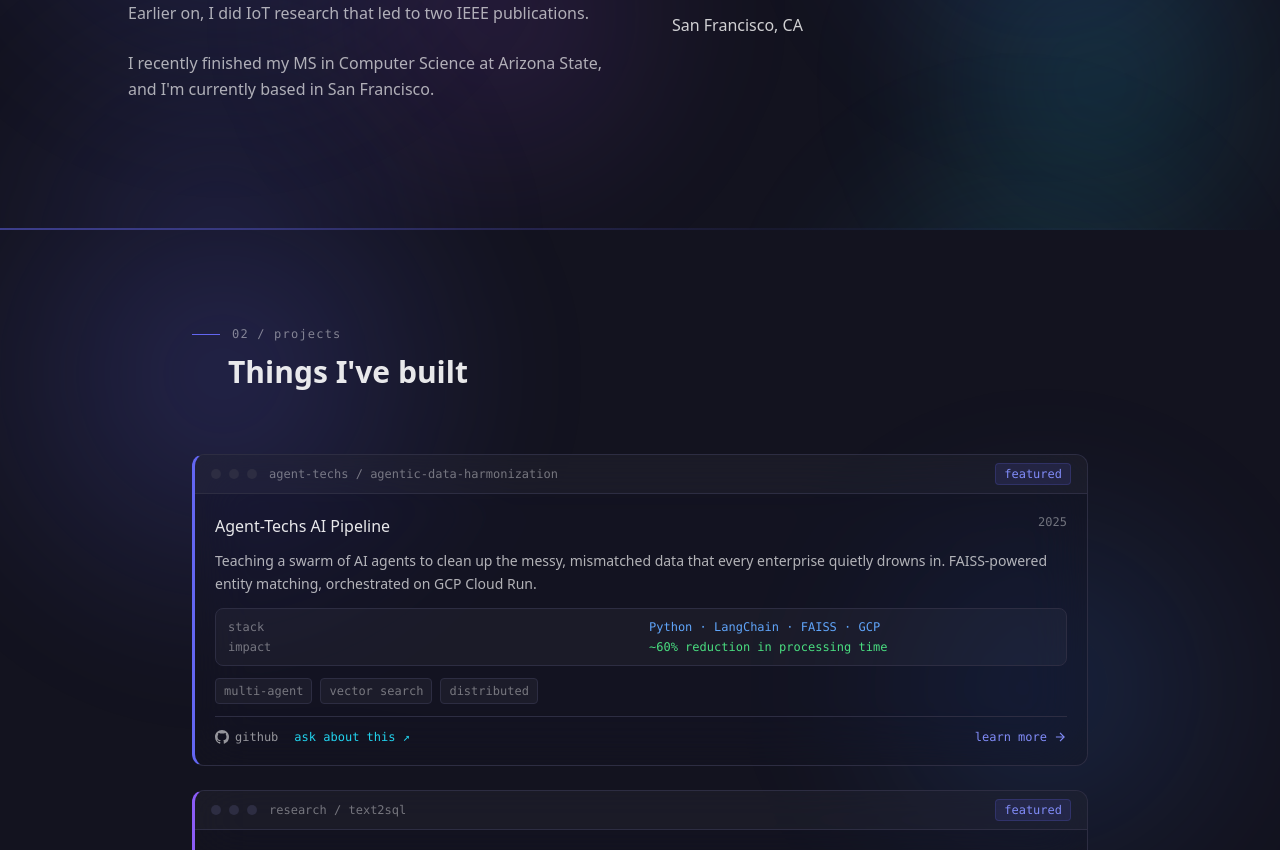
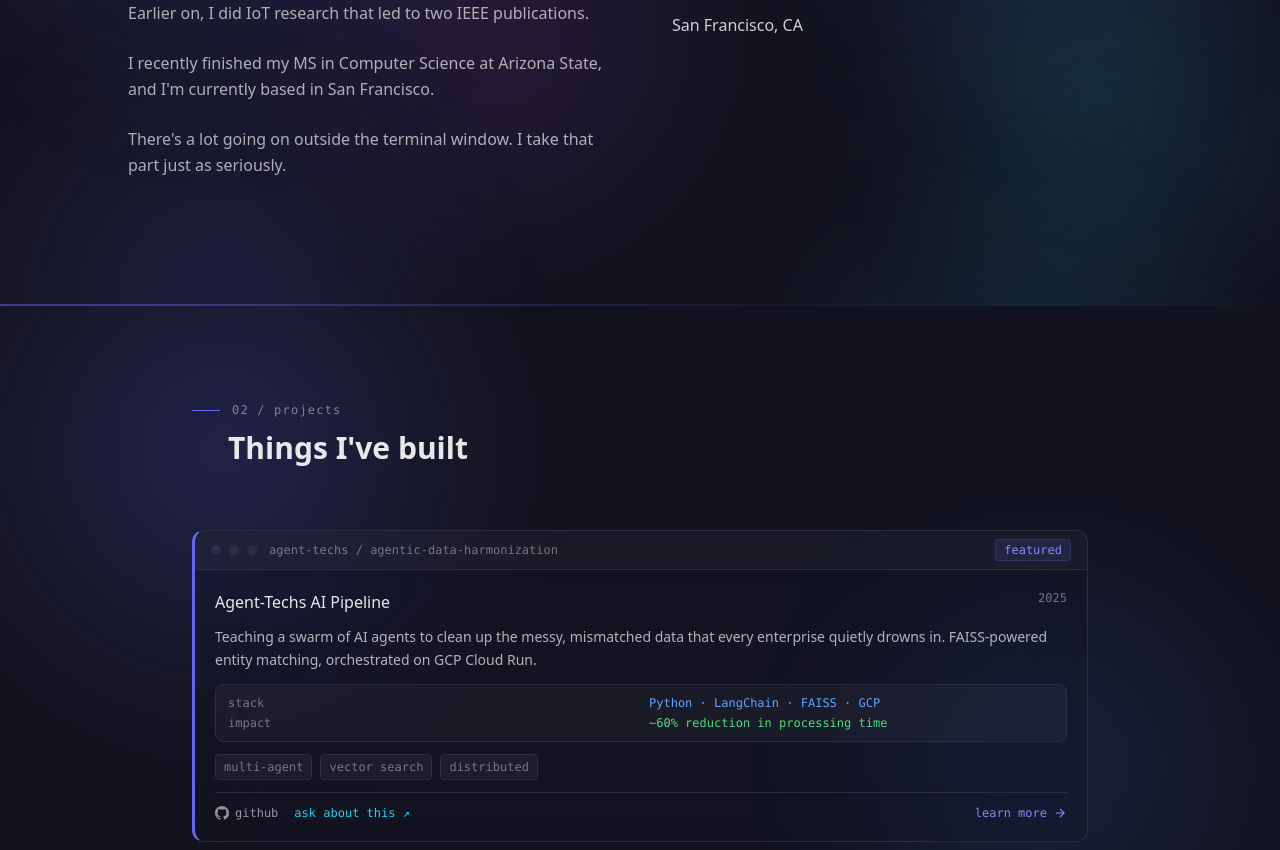
Before and after one commit to abheeshtroy/abheesht-portfolio, a Next.js app: page / in a window 1280 px wide. Shown: the part 1220-2070 px from the top of the page. Built offline with nearby package versions, Linux system fonts and the light colour scheme.

Commit message:
content: expand about section

```diff
--- a/components/sections/About.tsx
+++ b/components/sections/About.tsx
@@ -60,6 +60,10 @@ export default function About() {
                 I recently finished my MS in Computer Science at Arizona State,
                 and I&apos;m currently based in San Francisco.
               </p>
+              <p className="text-white/65 leading-relaxed">
+                There&apos;s a lot going on outside the terminal window.
+                I take that part just as seriously.
+              </p>
             </div>
 
             {/* Right — quick facts */}
```
